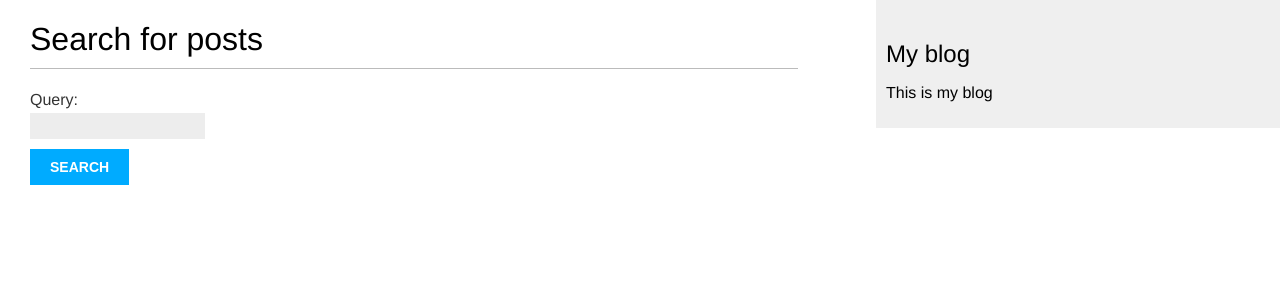
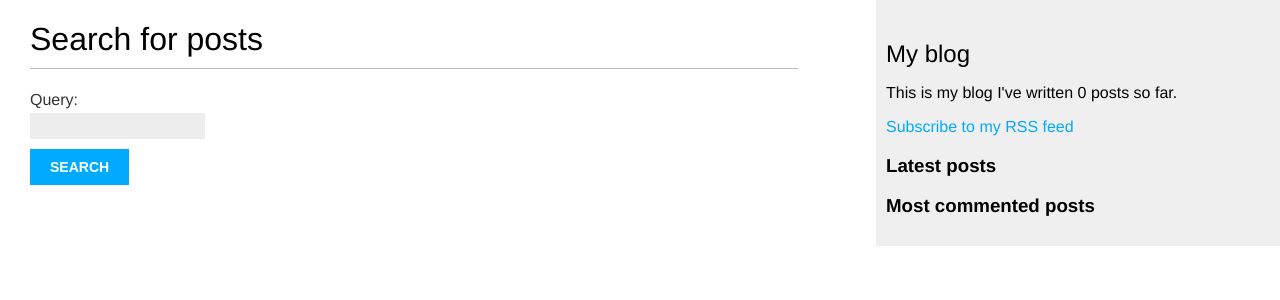
Before and after one commit to Igorek1986/django_4_example, a Django app: page /blog/search/ in a window 1280 px wide. Shown: the top 300 px of the page. Run offline with Django 4.2, Linux system fonts and the light colour scheme; data that the repository does not hold is empty.

Commit message:
Feeds
Add feeds

```diff
--- a/blog/mysite/blog/templates/blog/base.html
+++ b/blog/mysite/blog/templates/blog/base.html
@@ -1,3 +1,4 @@
+{% load blog_tags %}
 {% load static %}
 <!DOCTYPE html>
 <html lang="ru">
@@ -18,7 +19,26 @@
     </div>
     <div id="sidebar">
       <h2>My blog</h2>
-      <p>This is my blog</p>
+      <p>
+        This is my blog
+        I've written {% total_posts %} posts so far.
+      </p>
+      <p>
+        <a href="{% url 'blog:post_feed' %}">
+          Subscribe to my RSS feed
+        </a>
+      </p>
+      <h3>Latest posts</h3>
+      {% show_latest_posts 3 %}
+      <h3>Most commented posts</h3>
+      {% get_most_commented_posts as most_commented_posts %}
+      <ul>
+        {% for post in most_commented_posts %}
+          <li>
+            <a href="{{ post.get_absolute_url }}">{{ post.title }}</a>
+          </li>
+        {% endfor %}
+      </ul>
     </div>
   </body>
 </html>
```
Also changed, not shown: blog/mysite/blog/feeds.py (added, +23 -0 lines).
